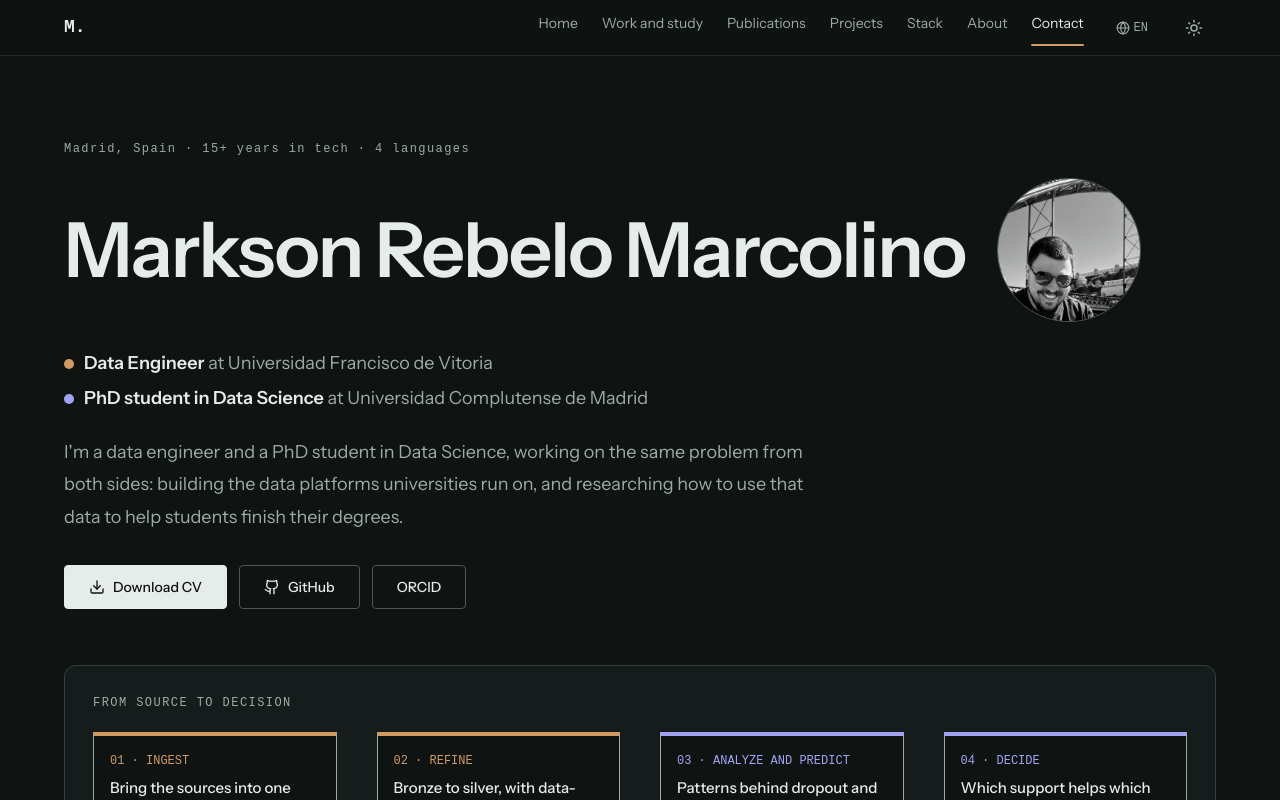
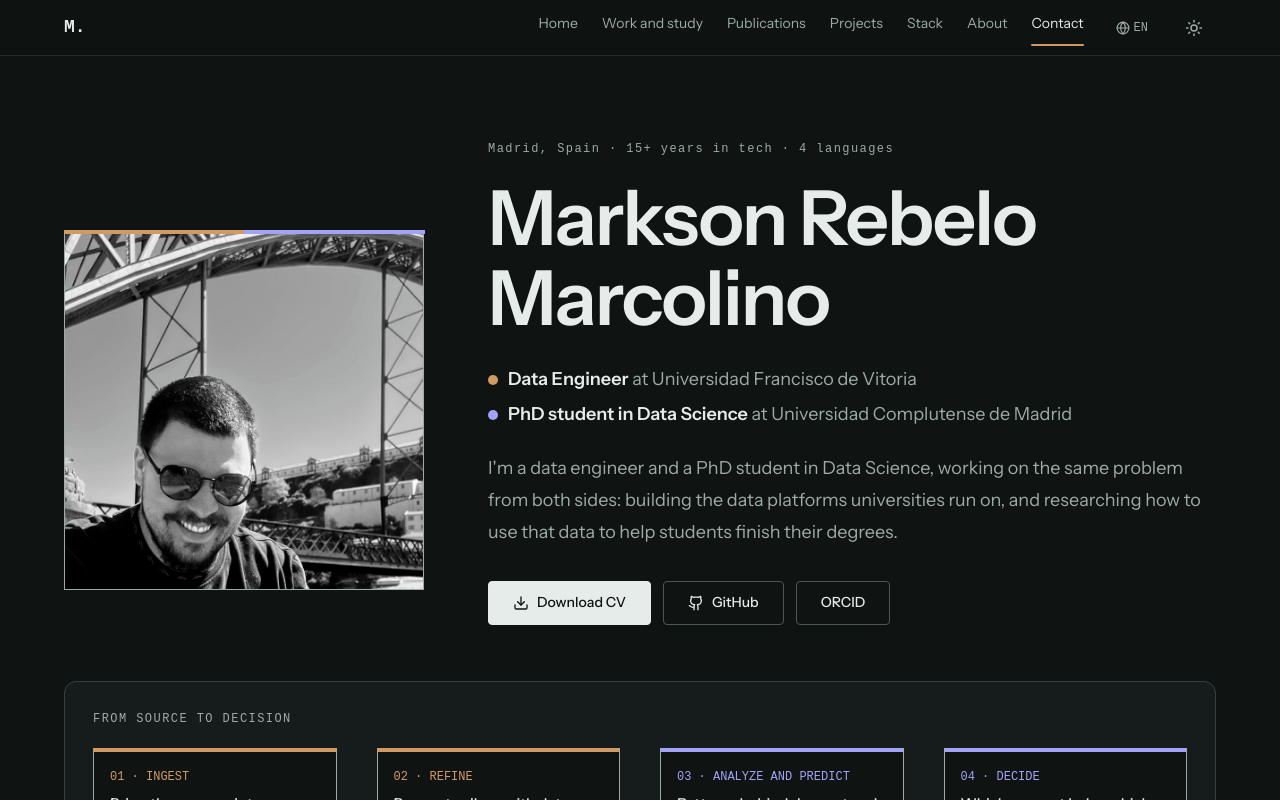
Before and after one commit to MarksonMarcolino/portfolio, a Vue app: page / in a window 1280 px wide. Shown: the top 800 px of the page. Built offline with nearby package versions, Linux system fonts and the light colour scheme; a web font is replaced by a local one.

Commit message:
Frame the hero portrait as a stage node beside the text

```diff
--- a/src/components/HeroSection.vue
+++ b/src/components/HeroSection.vue
@@ -10,12 +10,14 @@ const { downloadCV } = useCV()
 
 <template>
   <section id="hero" class="hero">
+    <div class="top">
+      <figure class="frame">
+        <img src="/profile-hero.jpg" alt="" />
+      </figure>
+      <div class="text">
     <p class="eyebrow">{{ t('hero.location') }} · {{ t('hero.years') }} · {{ t('hero.languagesCount') }}</p>
 
-    <div class="name-row">
-      <h1 class="name">Markson Rebelo Marcolino</h1>
-      <img class="portrait" src="/profile-hero.jpg" alt="" />
-    </div>
+    <h1 class="name">Markson Rebelo Marcolino</h1>
 
     <ul class="roles" role="list">
       <li class="role engineering">
@@ -43,6 +45,8 @@ const { downloadCV } = useCV()
         {{ t('common.orcid') }}
       </a>
     </div>
+      </div>
+    </div>
 
     <StageGraph />
   </section>
@@ -64,11 +68,44 @@ const { downloadCV } = useCV()
   color: var(--text-muted);
 }
 
-.name-row {
-  display: flex;
-  flex-wrap: wrap;
+.top {
+  display: grid;
+  grid-template-columns: clamp(280px, 30vw, 360px) minmax(0, 1fr);
+  gap: clamp(32px, 5vw, 64px);
   align-items: center;
-  gap: 20px 32px;
+}
+
+.text {
+  min-width: 0;
+}
+
+/* Echoes a stage node: the graph's edge border and a top bar split between the two role colours. */
+.frame {
+  position: relative;
+  margin: 0;
+  padding-top: 4px;
+  aspect-ratio: 1 / 1;
+  border: 1.5px solid var(--edge);
+  border-top: 0;
+  background: var(--bg-1);
+}
+
+.frame::before {
+  content: '';
+  position: absolute;
+  top: 0;
+  left: -1.5px;
+  right: -1.5px;
+  height: 4px;
+  background: linear-gradient(to right, var(--bronze) 0 50%, var(--research) 50% 100%);
+}
+
+.frame img {
+  display: block;
+  width: 100%;
+  height: 100%;
+  object-fit: cover;
+  object-position: 35% 70%;
 }
 
 .name {
@@ -80,15 +117,6 @@ const { downloadCV } = useCV()
   letter-spacing: -0.025em;
   color: var(--text-primary);
   overflow-wrap: anywhere;
-}
-
-.portrait {
-  width: clamp(72px, 12vw, 144px);
-  height: clamp(72px, 12vw, 144px);
-  border-radius: 50%;
-  border: 1px solid var(--border-strong);
-  object-fit: cover;
-  object-position: top;
 }
 
 .roles {
@@ -176,6 +204,18 @@ const { downloadCV } = useCV()
   color: var(--bg-0);
 }
 
+@media (max-width: 899px) {
+  .top {
+    grid-template-columns: 1fr;
+    gap: 28px;
+  }
+
+  .frame {
+    aspect-ratio: 4 / 3;
+    max-width: 560px;
+  }
+}
+
 @media (max-width: 479px) {
   .ctas {
     flex-direction: column;
```
